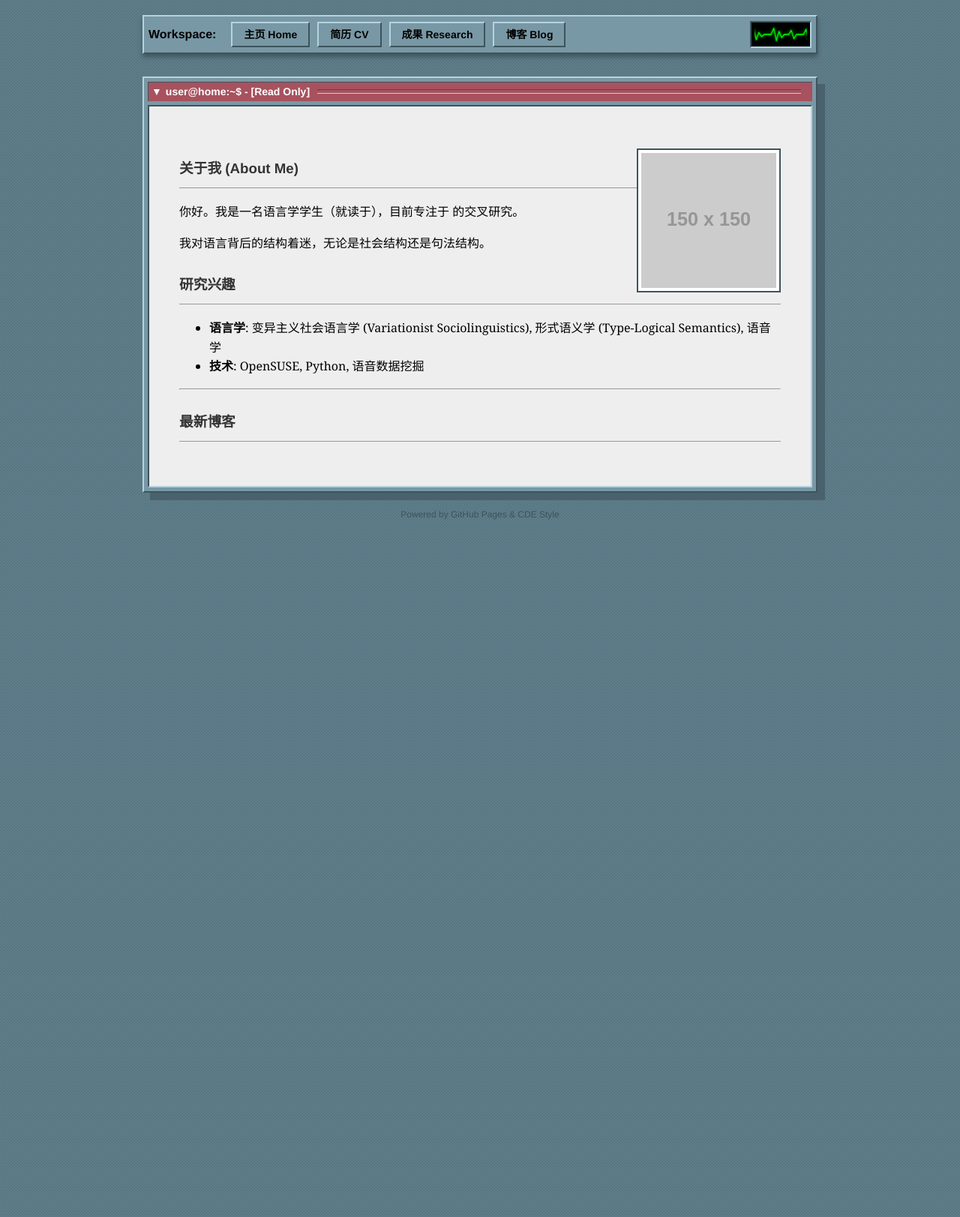
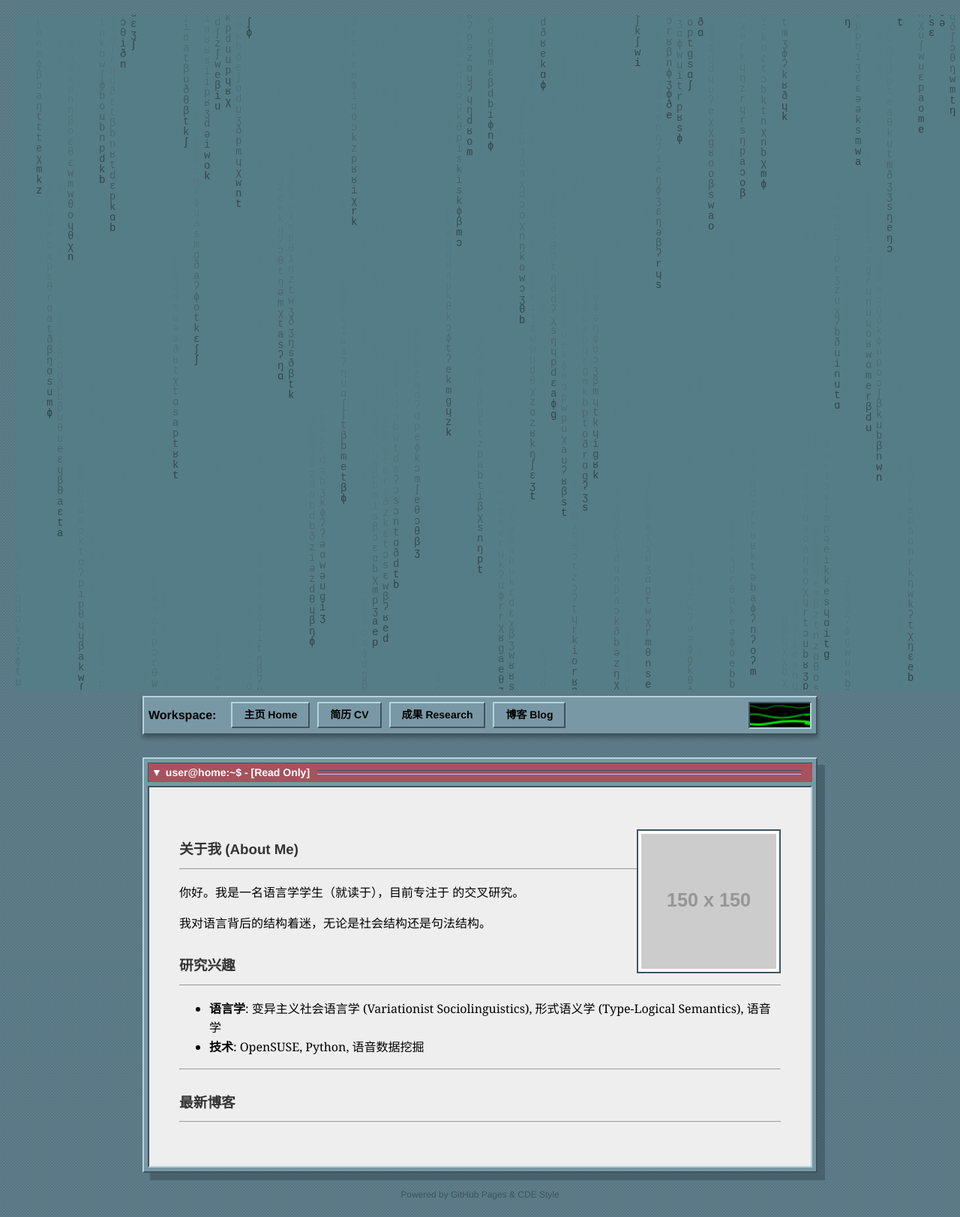
Before and after one commit to ZJWXTHB/zjwxthb.github.io, a Jekyll site: the page built from index.md, in a window 1280 px wide. Shown: the whole page at 75% size. Built offline with Jekyll 4.4.1, drawn with Linux system fonts in a browser that asks for light colours; before the commit the page ends 900 px from its top, so only the background shows below that.

Commit message:
Update stylesheet version and adjust styles

```diff
--- a/_layouts/default.html
+++ b/_layouts/default.html
@@ -5,10 +5,8 @@
   <meta name="viewport" content="width=device-width, initial-scale=1">
   <title>{{ page.title }} | Desktop</title>
 
-  <!-- 注意：?v=3 用于强制刷新缓存 -->
-  <link rel="stylesheet" href="/assets/css/style.css?v=3">
+  <link rel="stylesheet" href="/assets/css/style.css?v=4">
 
-  <!-- LaTeX 支持 -->
   <script type="text/javascript" id="MathJax-script" async
     src="https://cdn.jsdelivr.net/npm/mathjax@3/es5/tex-mml-chtml.js">
   </script>
@@ -21,42 +19,39 @@
     };
   </script>
 
-  <!-- 嵌入式样式：专门用于频谱图小组件 -->
+  <!-- 小控件样式 -->
   <style>
     .ling-widget {
       display: flex;
       align-items: center;
-      justify-content: center; /* 居中波形 */
+      justify-content: center;
       background: #000;
-      padding: 2px 4px;
-      color: #0f0; /* 示波器绿 */
-      height: 28px;
-      width: 70px; /* 固定宽度 */
+      padding: 0;
+      color: #0f0;
+      height: 32px;
+      width: 80px;
+      overflow: hidden;
+      position: relative;
     }
 
-    .spectrum-visual {
-      display: flex;
-      align-items: center;
-      justify-content: center;
-      height: 100%;
-      width: 100%;
-      overflow: hidden;
+    /* 共振峰线条样式 */
+    .formant-line {
+      fill: none;
+      stroke: #0f0;
+      stroke-linecap: round;
+      stroke-linejoin: round;
+      animation: formant-scroll 3s linear infinite;
+      filter: drop-shadow(0 0 1px rgba(0, 255, 0, 0.5));
     }
 
-    /* 音频波形样式 */
-    .audio-wave {
-      fill: none;
-      stroke: #0f0;
-      stroke-width: 1.2px;
-      stroke-linejoin: round;
-      stroke-linecap: round;
-      /* 改为水平滚动动画，模拟实时录音的“走带”效果 */
-      animation: wave-scroll 2s linear infinite;
-      filter: drop-shadow(0 0 2px rgba(0, 255, 0, 0.6)); /* 荧光辉光 */
-    }
+    /* F1: 粗，低频，深色 */
+    .f1 { stroke-width: 2.5px; opacity: 0.9; animation-duration: 4s; }
+    /* F2: 中，中频 */
+    .f2 { stroke-width: 1.5px; opacity: 0.7; animation-duration: 4s; }
+    /* F3: 细，高频，浅色 */
+    .f3 { stroke-width: 1px; opacity: 0.5; animation-duration: 4s; }
 
-    /* 滚动动画：将波形向左移动50%的自身宽度（因为路径是重复的两段） */
-    @keyframes wave-scroll {
+    @keyframes formant-scroll {
       0% { transform: translateX(0); }
       100% { transform: translateX(-50%); }
     }
@@ -64,9 +59,12 @@
 </head>
 <body>
 
+<!-- IPA 字符雨背景 Canvas -->
+<canvas id="ipa-rain"></canvas>
+
 <div class="container">
 
-  <!-- 1. 顶部面板 (Front Panel / Dock) -->
+  <!-- 1. 顶部面板 -->
   <div class="front-panel cde-outset">
     <div style="font-weight:bold; margin-right:10px;">Workspace:</div>
 
@@ -77,39 +75,37 @@
 
     <div style="flex-grow:1;"></div>
 
-    <!-- 语言学特色组件：模拟音频波形 -->
-    <!-- 外层是凹陷的显示屏 (CDE Inset) -->
-    <div class="cde-inset ling-widget">
-      <div class="spectrum-visual">
-        <!-- ViewBox 宽60，但我们将绘制宽120的路径以实现滚动循环 -->
-        <svg width="100%" height="100%" viewBox="0 0 60 20" preserveAspectRatio="none">
-           <!--
-              绘制两段完全相同的波形 (0-60 和 60-120)，连接在一起。
-              动画会移动它，当第二段移动到第一段的位置时复位，实现无缝循环。
-           -->
-           <path d="M0 10 L5 10 L8 5 L11 15 L14 8 L17 12 L20 10 L25 10 L28 10 L31 4 L34 16 L37 7 L40 13 L43 10 L48 10 L51 6 L54 14 L57 10 L60 10 L65 10 L68 5 L71 15 L74 8 L77 12 L80 10 L85 10 L88 10 L91 4 L94 16 L97 7 L100 13 L103 10 L108 10 L111 6 L114 14 L117 10 L120 10" class="audio-wave" />
-        </svg>
-      </div>
+    <!-- 语言学特色组件：共振峰瀑布图 (Formant Waterfall) -->
+    <div class="cde-inset ling-widget" title="Real-time Formant Tracker">
+      <svg width="100%" height="100%" viewBox="0 0 100 30" preserveAspectRatio="none">
+         <!-- 绘制两条重复的路径以实现无缝滚动 -->
+
+         <!-- F3 (High) -->
+         <path class="formant-line f3" d="M0 5 Q10 2 20 5 T40 5 T60 3 T80 5 T100 5 M100 5 Q110 2 120 5 T140 5 T160 3 T180 5 T200 5" />
+
+         <!-- F2 (Mid) -->
+         <path class="formant-line f2" d="M0 15 Q15 12 30 15 T60 18 T90 15 T120 15 M100 15 Q115 12 130 15 T160 18 T190 15 T220 15" />
+
+         <!-- F1 (Low) -->
+         <path class="formant-line f1" d="M0 25 Q20 28 40 25 T80 22 T120 25 M100 25 Q120 28 140 25 T180 22 T220 25" />
+      </svg>
     </div>
   </div>
 
-  <!-- 2. 主窗口 (Main Window) -->
+  <!-- 2. 主窗口 -->
   <div class="main-window cde-outset">
-
-    <!-- 标题栏 -->
     <div class="title-bar active">
       <span>▼</span>
       <span style="margin-left:5px;">
         {% if page.title %}{{ page.title }}{% else %}Text Editor{% endif %} - [Read Only]
       </span>
       <div class="grip-lines"></div>
+      <!-- No buttons -->
     </div>
 
-    <!-- 内容区域 (White Paper) -->
     <div class="content-pane cde-inset markdown-body">
       {{ content }}
     </div>
-
   </div>
 
   <footer style="text-align:center; font-size:12px; color:#3d545e; margin-top:20px;">
@@ -118,5 +114,58 @@
 
 </div>
 
+<!-- IPA 字符雨脚本 -->
+<script>
+  (function() {
+    const canvas = document.getElementById('ipa-rain');
+    const ctx = canvas.getContext('2d');
+
+    let width, height;
+
+    // 语言学彩蛋：国际音标字符集
+    const ipaChars = "əʃʒŋθðʔχʁβɸɥmrnwtskzpbtdkgaeiouɛɔɑ";
+    const charArray = ipaChars.split('');
+
+    let drops = [];
+    const fontSize = 14;
+
+    function resize() {
+      width = canvas.width = window.innerWidth;
+      height = canvas.height = window.innerHeight;
+
+      const columns = width / fontSize;
+      drops = [];
+      for(let i = 0; i < columns; i++) {
+        drops[i] = Math.random() * -100; // 随机初始高度
+      }
+    }
+
+    function draw() {
+      // 制造拖尾效果：使用带透明度的背景色覆盖上一帧
+      // 使用 CDE 背景色但透明度很低
+      ctx.fillStyle = 'rgba(94, 125, 138, 0.1)';
+      ctx.fillRect(0, 0, width, height);
+
+      // 文字颜色：深青色/黑色，融入背景
+      ctx.fillStyle = '#2f454a';
+      ctx.font = fontSize + 'px monospace';
+
+      for(let i = 0; i < drops.length; i++) {
+        const text = charArray[Math.floor(Math.random() * charArray.length)];
+        ctx.fillText(text, i * fontSize, drops[i] * fontSize);
+
+        if(drops[i] * fontSize > height && Math.random() > 0.975) {
+          drops[i] = 0;
+        }
+        drops[i]++;
+      }
+    }
+
+    window.addEventListener('resize', resize);
+    resize();
+    setInterval(draw, 50); // 20FPS
+  })();
+</script>
+
 </body>
 </html>
```
